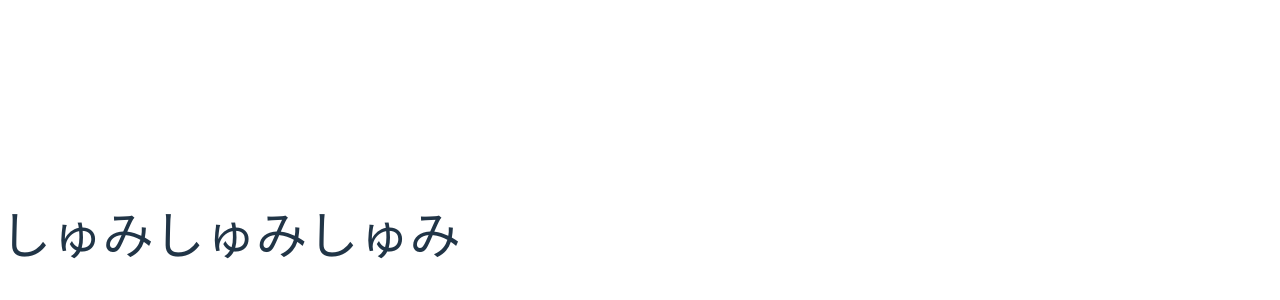
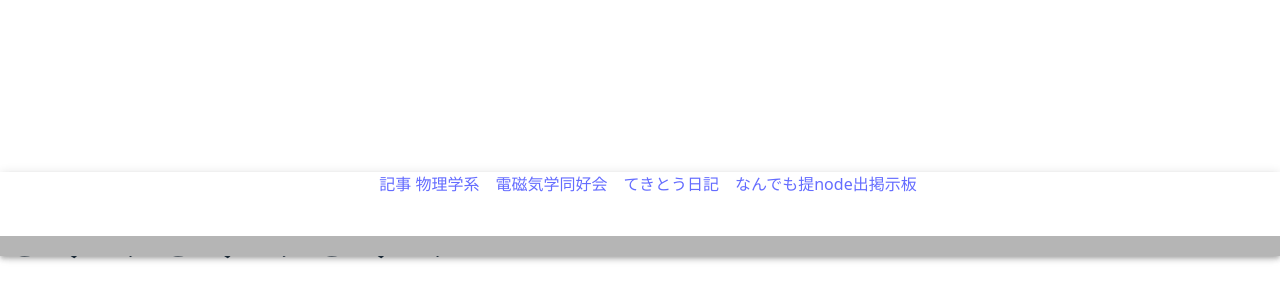
Before and after one commit to hikarukitamura-0/Hack-U-2025, a React (Vite) app in the folder syumi2para/: page / in a window 1280 px wide. Shown: the part 166-466 px from the top of the page. Built offline with nearby package versions, Linux system fonts and the light colour scheme.

Commit message:
header作業構築完了

```diff
--- a/syumi2para/package.json
+++ b/syumi2para/package.json
@@ -13,6 +13,7 @@
     "@emotion/react": "^11.14.0",
     "@emotion/styled": "^11.14.1",
     "@mui/material": "^7.3.6",
+    "lucide-react": "^0.561.0",
     "react": "^19.2.0",
     "react-dom": "^19.2.0",
     "react-router-dom": "^7.10.1"
--- a/syumi2para/src/App.tsx
+++ b/syumi2para/src/App.tsx
@@ -1,10 +1,12 @@
 import './App.css';
 import { BrowserRouter, Route, Routes } from 'react-router-dom';
 import Home from './pages/home';
+import Header from './components/header';
 
 function App() {
   return (
       <BrowserRouter>
+        <Header/>
         <Routes>
           <Route path="/" element={<Home />} />
         </Routes>
--- a/syumi2para/src/components/header.tsx
+++ b/syumi2para/src/components/header.tsx
@@ -0,0 +1,79 @@
+import {  Toolbar, Box, AppBar} from '@mui/material';
+
+
+import { Link } from 'react-router-dom';
+
+const Header = () => {
+
+  return (
+    <AppBar position="static"
+    sx={{
+      backgroundColor: '#ffffffff',
+      display: 'flex',
+      alignItems: 'center' ,
+      position: 'fixed' ,
+      zIndex: (theme) => theme.zIndex.drawer + 1,
+      }}>
+      <Toolbar sx={{ width: '100%', display: 'flex', flexDirection: 'column'}} >
+
+        <Box sx={{ transition: 'all 0.4s ease' }}>
+          <Box sx={{ display: 'flex', gap: 2, flexGrow: 1 }}>
+            <Box className="navlink-wrapper"
+            sx={{
+              display: 'flex',
+              flexDirection: 'column',
+              alignItems: 'center'
+              }}>
+              <Link to={'/about'} className="navlink"></Link>
+            </Box>
+
+            <Box className="navlink-wrapper"
+            sx={{
+              display: 'flex',
+              flexDirection: 'column',
+              alignItems: 'center'
+              }}>
+              <Link to={'/about'} className="navlink">記事 物理学系</Link>
+            </Box>
+
+            <Box className="navlink-wrapper"
+            sx={{
+              display: 'flex',
+              flexDirection: 'column',
+              alignItems: 'center'
+              }}>
+              <Link to={'/about'} className="navlink">電磁気学同好会</Link>
+            </Box>
+
+            <Box className="navlink-wrapper"
+            sx={{
+              display: 'flex',
+              flexDirection: 'column',
+              alignItems: 'center'
+              }}>
+              <Link to={'/about'} className="navlink">てきとう日記</Link>
+            </Box>
+
+            <Box className="navlink-wrapper"
+            sx={{
+              display: 'flex',
+              flexDirection: 'column',
+              alignItems: 'center'
+              }}>
+              <Link to={'/about'} className="navlink">なんでも提node出掲示板</Link>
+            </Box>
+          </Box>
+        </Box>
+      </Toolbar>
+      <Box
+      sx={{
+        width:'100%',
+        height:'20px',
+        backgroundColor: 'rgba(0, 0, 0, 0.29)',
+      }}
+      />
+    </AppBar>
+  );
+};
+
+export default Header;
```
Also changed, not shown: 1 other file (tests, documents, lock files or other folders).
